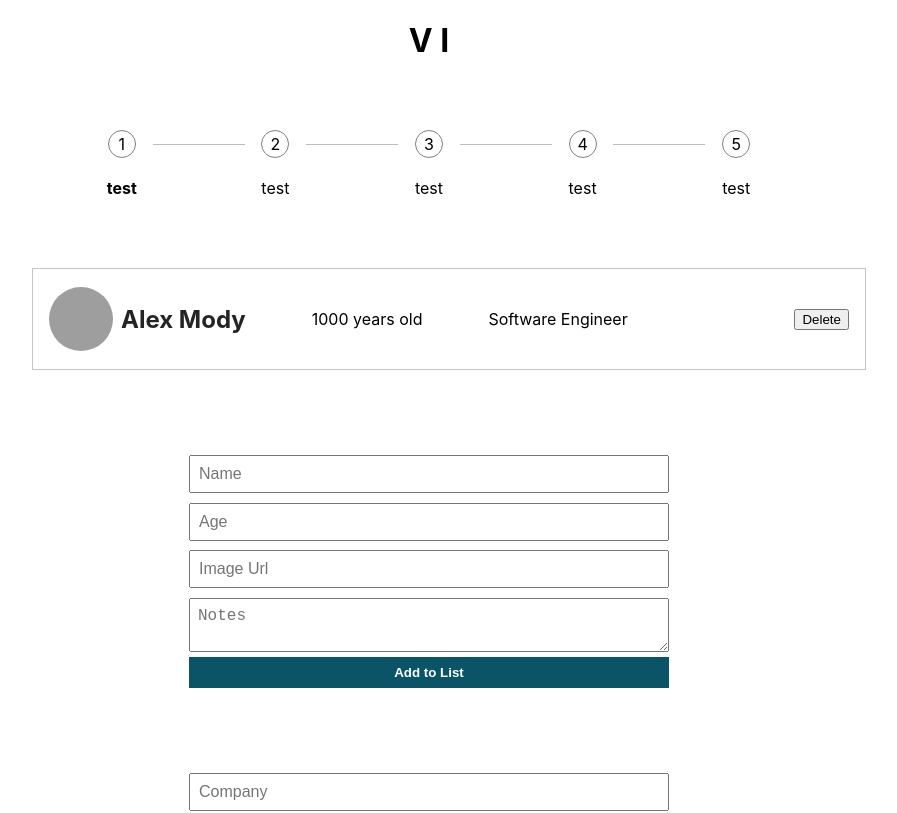
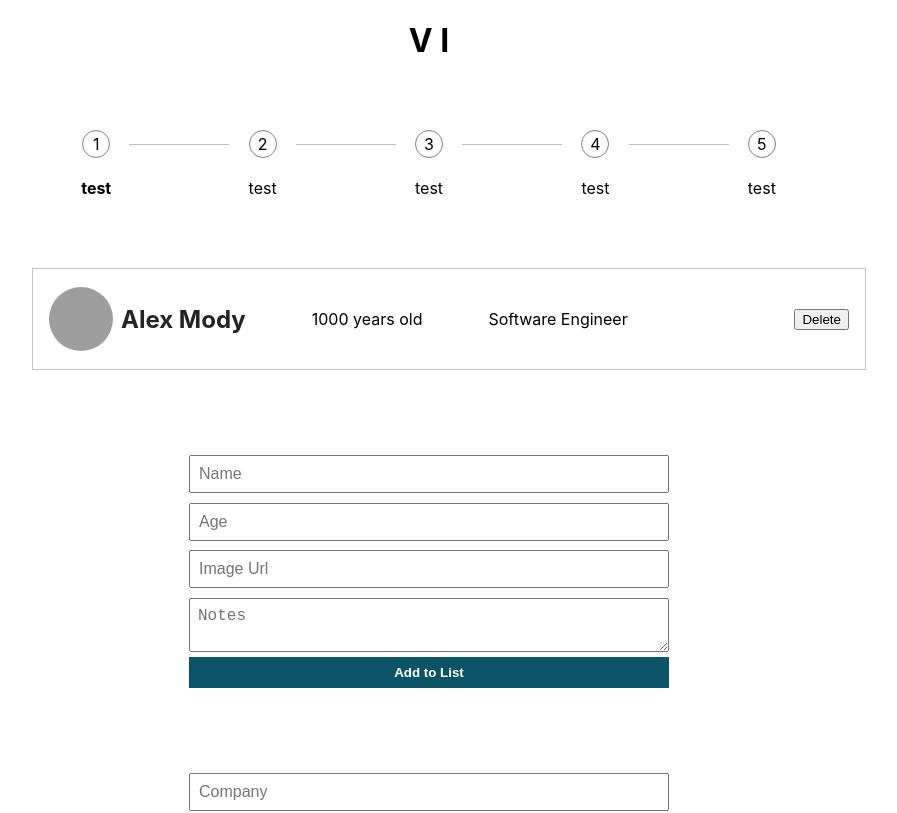
Before and after one commit to akshajmody/react-template, a React app: page / in a window 1280 px wide. Shown: the top 813 px of the page, without its empty margins (211-1108 px from the left). Built offline with nearby package versions, Linux system fonts and the light colour scheme; grey boxes are pictures that could not be loaded.

Commit message:
change styling to stepper

```diff
--- a/src/App.module.css
+++ b/src/App.module.css
@@ -94,7 +94,7 @@
 .stepper-container-horizontal {
   margin: 40px auto;
   padding: 30px;
-  width: 60%;
+  width: 65%;
 }
 .stepper-container-vertical {
   border: 1px solid lightsalmon;
--- a/src/ClickCounter.tsx
+++ b/src/ClickCounter.tsx
@@ -1,6 +1,6 @@
 import { useState } from 'react';
 
-export const ClickCounter = () => {
+const ClickCounter = () => {
   const [count, setCount] = useState(0);
   return (
     <div>
@@ -8,3 +8,5 @@ export const ClickCounter = () => {
     </div>
   );
 };
+
+export default ClickCounter;
--- a/src/components/Stepper.module.css
+++ b/src/components/Stepper.module.css
@@ -19,6 +19,7 @@
   text-align: center;
   margin-bottom: 1.2rem;
 }
+
 .stepper-wrapper-horizontal .divider-line {
   height: 1px;
   background-color: #bdbdbd;
```
